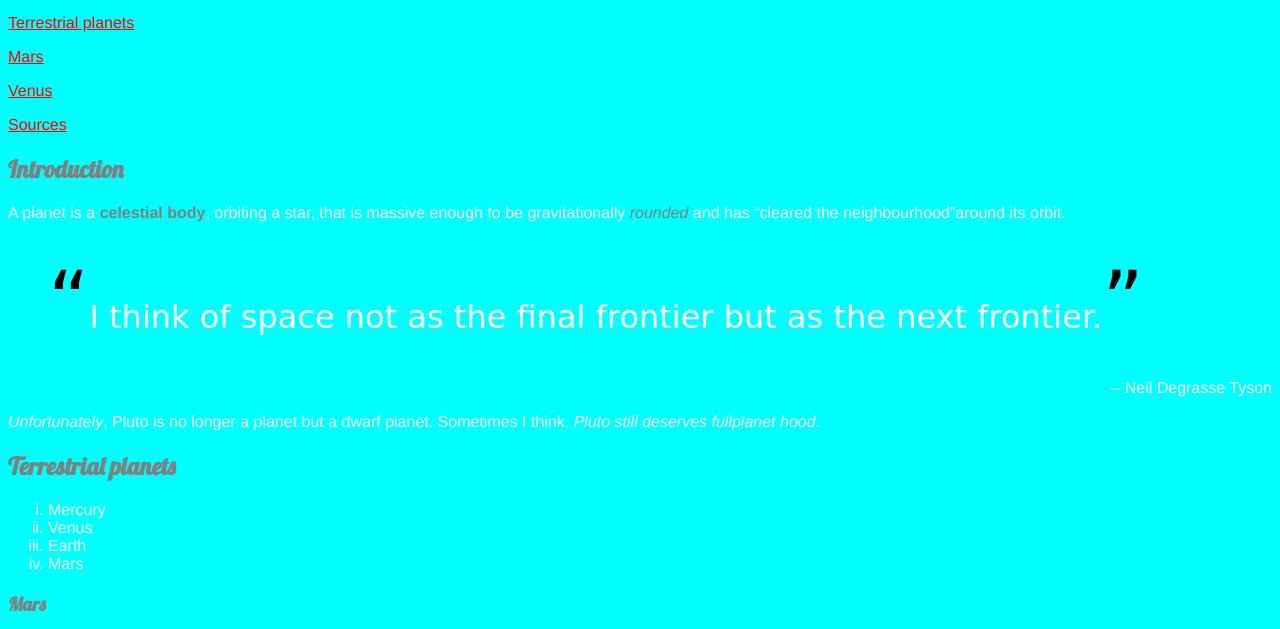
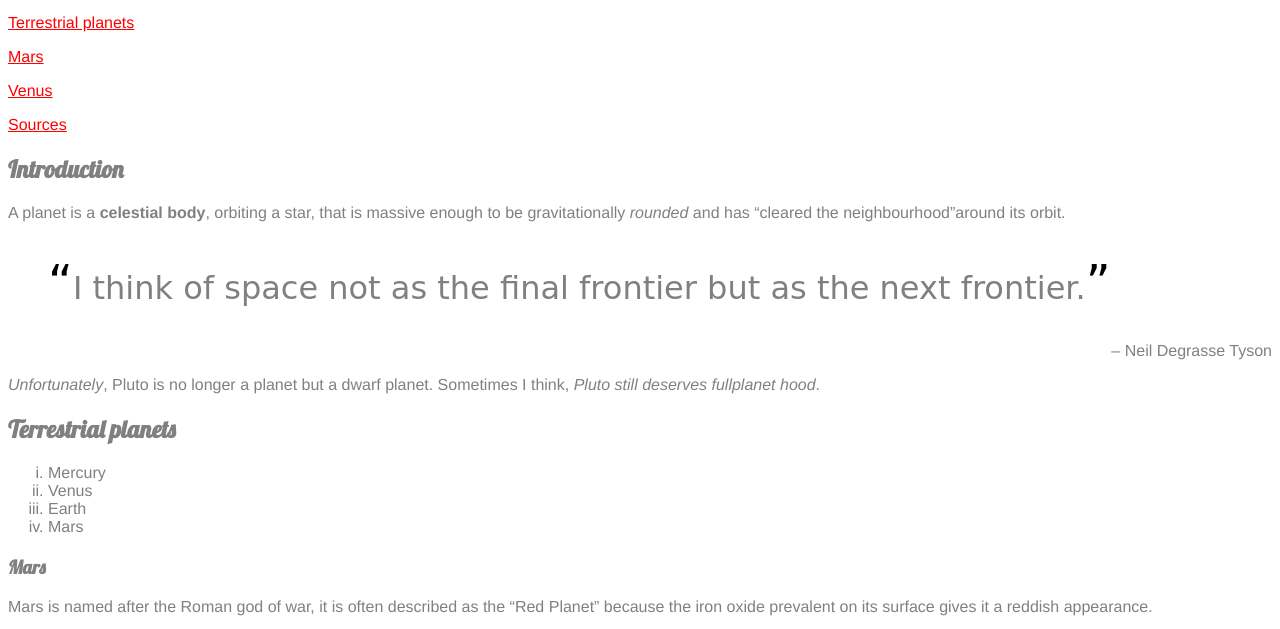
Before and after one commit to B2G7M/assignment-3, a plain HTML site: page index.html in a window 1280 px wide. Shown: the part 103-732 px from the top of the page. Drawn offline with Linux system fonts and the light colour scheme.

Commit message:
Final commit

```diff
--- a/css/main.css
+++ b/css/main.css
@@ -1,8 +1,8 @@
 html {
-	background-color: cyan;
+	background-color: white;
 	font-family: helvetica, sans-serif;
 	/*font-family: 'Lobster', cursive;*/
-	color: white; /*This is the color for fonts*/
+	color: grey; /*This is the color for fonts*/
 	height: 100vh;
 }
 h1, h2, h3{
@@ -51,5 +51,5 @@ i{
 span{
 	font-style: bolder;
 	color: black;
-	font-size: 5rem;
+	font-size: 3rem;
 }
--- a/index.html
+++ b/index.html
@@ -106,9 +106,9 @@
 
 			<ol>
 
-			<li><a href="https://en.wikipedia.org/wiki/Mars">https://en.wikipedia.org/wiki/Mars</a></li>
+			<li><a href="https://en.wikipedia.org/wiki/Mars">Wikipedia:Mars</a></li>
 
-			<li><a href="https://en.wikipedia.org/wiki/Venus">https://en.wikipedia.org/wiki/Venus</a></li>
+			<li><a href="https://en.wikipedia.org/wiki/Venus">Wikipedia:Venus</a></li>
 
 			</ol>
 
```
